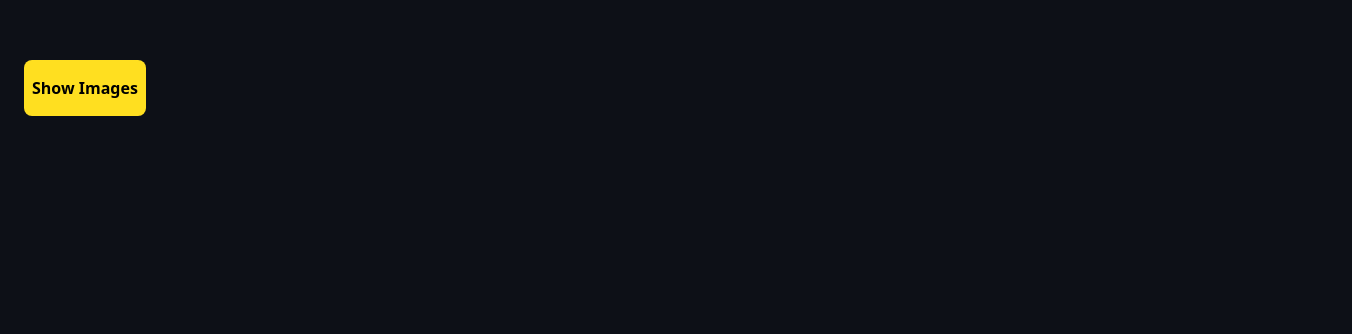
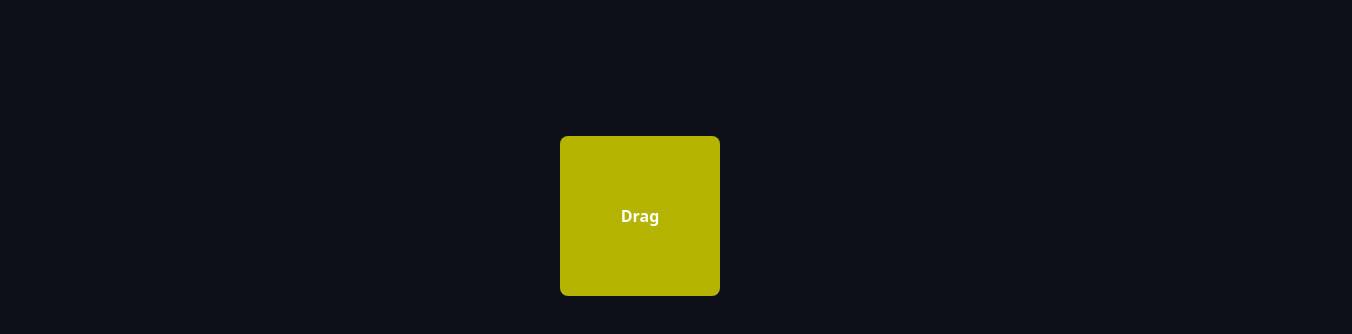
Before and after one commit to Afzalshaikh78/Framer-motion, a React (Vite) app: page / in a window 1280 px wide. Shown: the part 184-518 px from the top of the page, 1352 px wide, since content can reach past the window. Built offline with nearby package versions, Linux system fonts and the light colour scheme.

Commit message:
useMotionValue

```diff
--- a/src/App.tsx
+++ b/src/App.tsx
@@ -4,6 +4,7 @@ import Gestures from "./components/Gestures";
 import { motion } from "framer-motion";
 import AnimatedCard from "./components/AnimatedCard";
 import AnimatedGallery from "./components/AnimatedGallery";
+import Draggable from "./components/Draggable";
 function App() {
   return (
   <div>
@@ -14,7 +15,9 @@ function App() {
 
       </motion.div> */}
       {/* <AnimatedCard /> */}
-          <AnimatedGallery />
+      {/* <AnimatedGallery /> */}
+
+      <Draggable/>
   </div>
 
   )
--- /dev/null
+++ b/src/components/Draggable.tsx
@@ -0,0 +1,28 @@
+import React from "react";
+import { motion } from "framer-motion";
+import { useMotionValue,useTransform } from "framer-motion";
+
+const Draggable = () => {
+
+  const x = useMotionValue(0);
+  const y = useMotionValue(0);
+
+
+  const backgroundColor = useTransform(x, [-100, 100], ["#ff0000", "#00ff00"]);
+  return (
+
+      <motion.div
+        drag
+        dragConstraints={{ left: -100, right: 100, top: -100, bottom: 100 }}
+        style={{ x, y, backgroundColor }}
+        className="w-[10rem] h-[10rem] rounded-lg flex items-center justify-center text-white font-bold"
+      >
+        <span>
+          Drag
+      </span>
+      </motion.div>
+
+  )
+};
+
+export default Draggable;
--- a/src/main.tsx
+++ b/src/main.tsx
@@ -1,11 +1,10 @@
-import { StrictMode } from 'react'
 import React from 'react'
 import { createRoot } from 'react-dom/client'
 import './index.css'
 import App from './App.tsx'
 
 createRoot(document.getElementById('root')!).render(
-  <StrictMode>
+
     <App />
-  </StrictMode>,
+
 )
```
